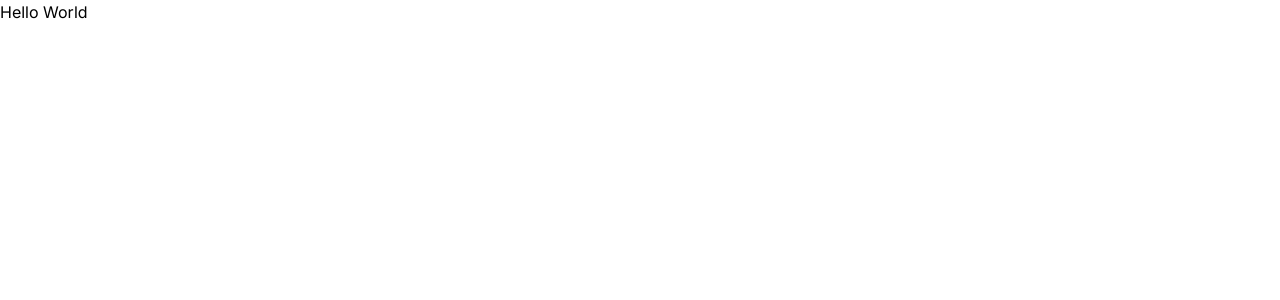
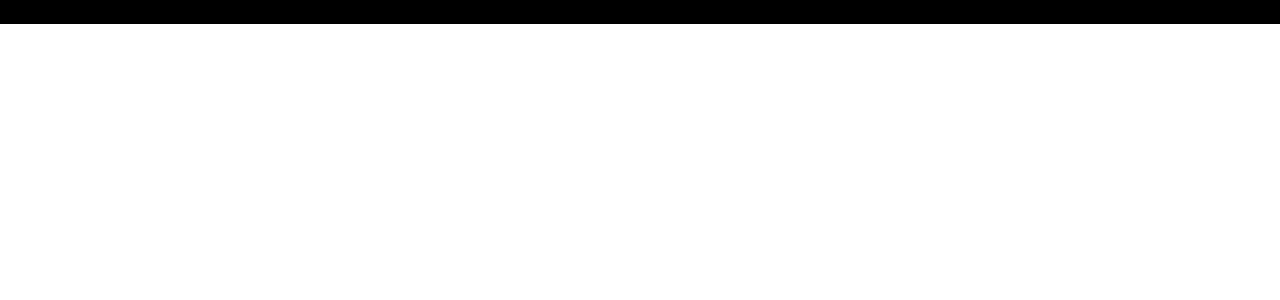
Before and after one commit to Pourush1/Website, a Next.js app: page / in a window 1280 px wide. Shown: the top 300 px of the page. Built offline with nearby package versions, Linux system fonts and the light colour scheme.

Commit message:
Add tailwind config in the project

```diff
--- a/app/page.tsx
+++ b/app/page.tsx
@@ -1,9 +1,7 @@
-import Image from "next/image";
-
 export default function Home() {
   return (
-    <main className="relative">
-      <div className="">
+    <main className="relative bg-black flex justify-center items-center flex-col overflow-hidden mx-auto sm:px-10 px-5">
+      <div className="max-w-7xl w-full">
         <h1 className="">Hello World</h1>
       </div>
     </main>
--- /dev/null
+++ b/tailwind.config.ts
@@ -0,0 +1,22 @@
+import type { Config } from "tailwindcss";
+
+const config: Config = {
+  content: [
+    "./pages/**/*.{ts,tsx}",
+    "./components/**/*.{ts,tsx}",
+    "./app/**/*.{ts,tsx}",
+  ],
+  theme: {
+    extend: {
+      colors: {
+        black: {
+          DEFAULT: "#000000",
+          100: "#000319",
+        },
+      },
+    },
+  },
+  plugins: [],
+};
+
+export default config;
```
